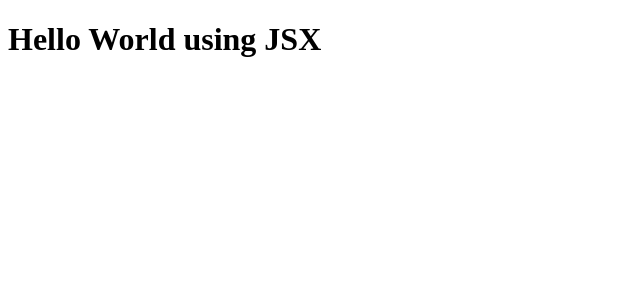
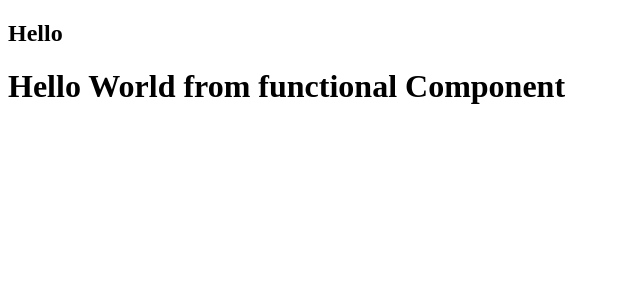
Before and after one commit to mudits02/Live-Restaurant, a React (Vite) app: page / in a window 1280 px wide. Shown: the top 300 px of the page, without its empty margins (0-640 px from the left). Built offline with nearby package versions, Linux system fonts and the light colour scheme.

Commit message:
Finished Intro of Functional Components

```diff
--- a/App.js
+++ b/App.js
@@ -1,13 +1,21 @@
 import React from "react";
 import ReactDOM from "react-dom";
 
-const heading = (
-    <h1 className="head" >
-        Hello World using JSX
-    </h1>);
 
+const TitleHeading = () => (
+    <div id="title-container">
+        <h2 className="title">Hello</h2>
+    </div>
+);
 
+const HeaderComponent = () => {
+    return(
+        <div id="container">
+            <TitleHeading/>
+            <h1>Hello World from functional Component</h1>
+        </div>
+)}
 
 const root = ReactDOM.createRoot(document.getElementById("root"));
 
-root.render(heading);
+root.render(<HeaderComponent />);
```
Also changed, not shown: Notes/4. React_Functional_Components/README.md (added).
